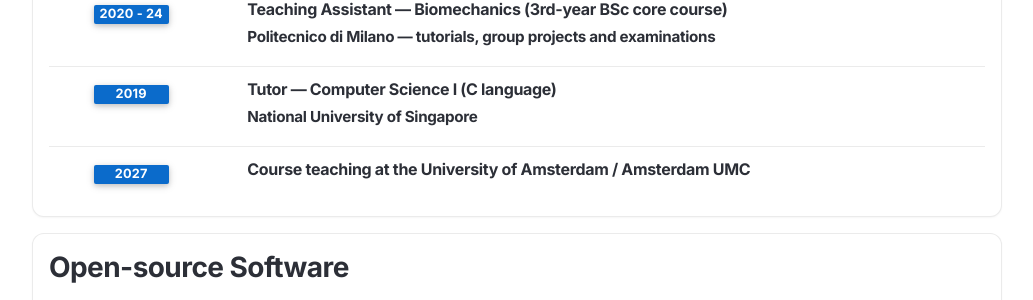
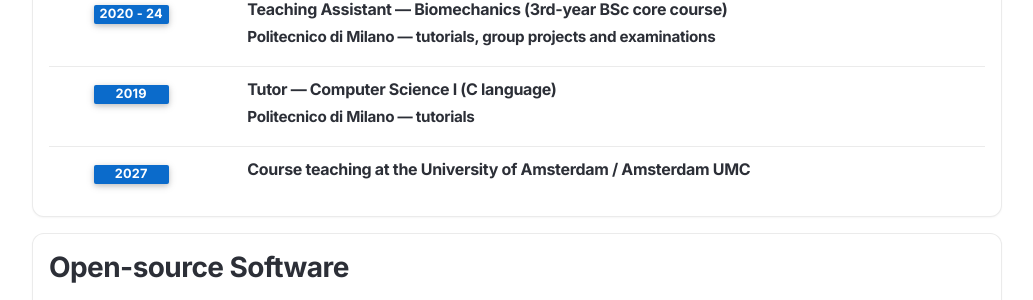
Before and after one commit to saitta-s/saitta-s.github.io, a Jekyll site: the page built from _pages/cv.md, in a window 1280 px wide and 900 px high, scrolled down 5800 px. Shown: the part 153-453 px from the top of the window, without its empty margins (123-1156 px from the left). Built offline with Jekyll 4.4.1, drawn with Linux system fonts in a browser that asks for light colours; comment, search, counter and statistics services are not loaded; a style sheet for code colours, icons or effects is not loaded.

Commit message:
Update CV: correct C language tutor institution
Co-Authored-By: Claude Opus 4.8 <noreply@anthropic.com>

```diff
--- a/_data/cv.yml
+++ b/_data/cv.yml
@@ -190,7 +190,7 @@
       institution: Politecnico di Milano — tutorials, group projects and examinations
       year: 2020 - 24
     - title: Tutor — Computer Science I (C language)
-      institution: National University of Singapore
+      institution: Politecnico di Milano — tutorials
       year: 2019
     - title: Course teaching at the University of Amsterdam / Amsterdam UMC
       year: 2027
```
